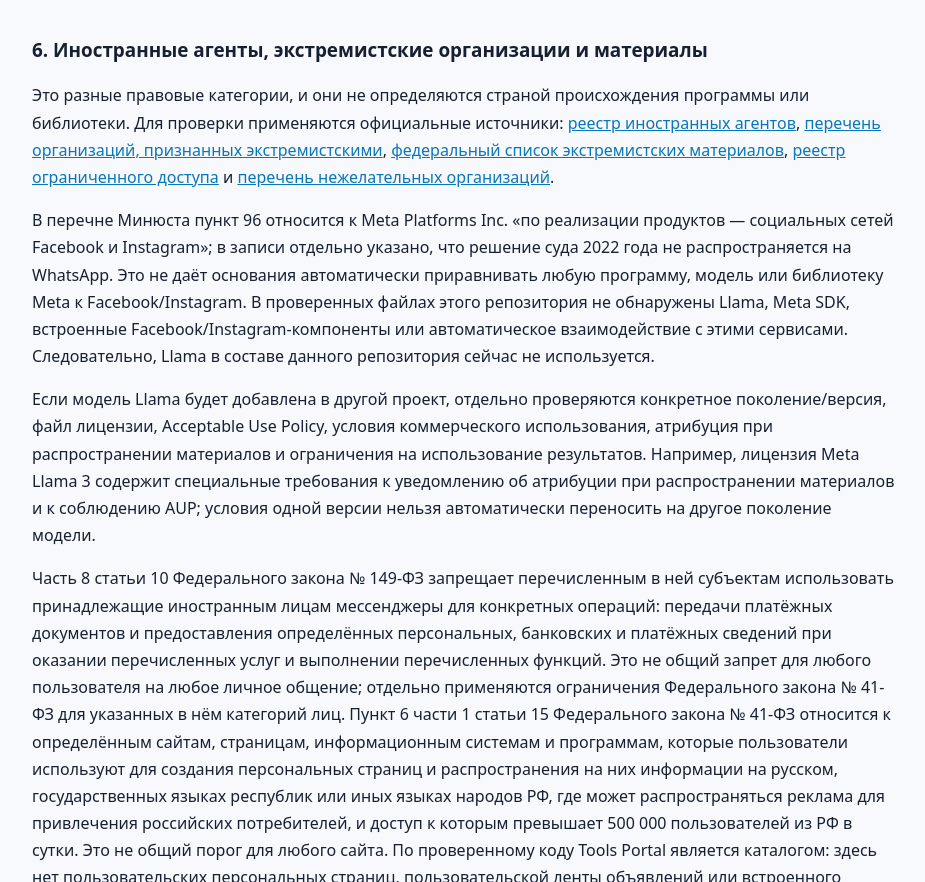
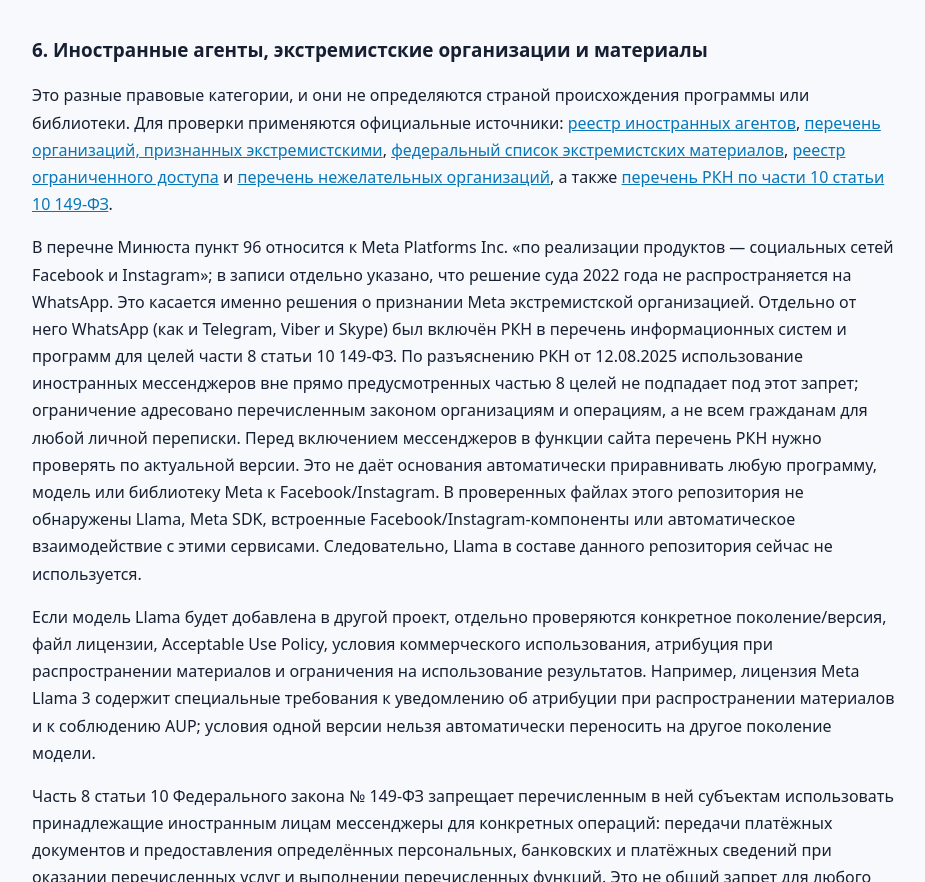
Before and after one commit to ivanivorontsov-sudo/tools-portal, a plain HTML site: page privacy.html in a window 1280 px wide. Shown: the part 2720-3602 px from the top of the page, without its empty margins (176-1101 px from the left). Drawn offline with Linux system fonts and the light colour scheme.

Commit message:
Разграничить судебное решение Meta и перечень мессенджеров РКН

```diff
--- a/privacy.html
+++ b/privacy.html
@@ -68,8 +68,8 @@
   <p>Нормативные источники: <a href="https://www.consultant.ru/document/cons_doc_LAW_61801/" target="_blank" rel="noopener noreferrer">152-ФЗ «О персональных данных»</a>, <a href="https://www.consultant.ru/document/cons_doc_LAW_61801/d996966e22e1320c9de1ab82d9f6be12c3d9d765/" target="_blank" rel="noopener noreferrer">статья 22 — уведомление</a>, <a href="https://www.consultant.ru/document/cons_doc_LAW_61801/e4ebbe1780de623c7cf32a59ca82a7bb523a25dd/" target="_blank" rel="noopener noreferrer">статья 12 — трансграничная передача</a>, <a href="https://www.consultant.ru/document/cons_doc_LAW_61801/cbf4e15b7c330f9372e876cdf2bc928bad7950ef/" target="_blank" rel="noopener noreferrer">статья 18 — локализация баз</a>, <a href="https://www.consultant.ru/document/cons_doc_LAW_61801/eeeebe22bf738fd65bb66b95cc278911ae2525ee/" target="_blank" rel="noopener noreferrer">статья 18.1 — публикация политики</a>, <a href="https://www.consultant.ru/document/cons_doc_LAW_61801/d996966e22e1320c9de1ab82d9f6be12c3d9d765/" target="_blank" rel="noopener noreferrer">статья 22 — уведомление</a>, <a href="https://eur-lex.europa.eu/eli/reg/2016/679/oj" target="_blank" rel="noopener noreferrer">GDPR</a>.</p>
 
   <h2>6. Иностранные агенты, экстремистские организации и материалы</h2>
-  <p>Это разные правовые категории, и они не определяются страной происхождения программы или библиотеки. Для проверки применяются официальные источники: <a href="https://minjust.gov.ru/ru/pages/reestr-inostryannykh-agentov/" target="_blank" rel="noopener noreferrer">реестр иностранных агентов</a>, <a href="https://www.minjust.gov.ru/ru/documents/7822/" target="_blank" rel="noopener noreferrer">перечень организаций, признанных экстремистскими</a>, <a href="https://minjust.gov.ru/ru/extremist-materials/" target="_blank" rel="noopener noreferrer">федеральный список экстремистских материалов</a>, <a href="https://eais.rkn.gov.ru/" target="_blank" rel="noopener noreferrer">реестр ограниченного доступа</a> и <a href="https://minjust.gov.ru/ru/pages/perechen-inostrannykh-i-mezhdunarodnykh-organizacij-deyatelnost-kotoryh-priznana-nezhelatelnoj-na-territorii-rossijskoj-federacii/" target="_blank" rel="noopener noreferrer">перечень нежелательных организаций</a>.</p>
-  <p>В перечне Минюста пункт 96 относится к Meta Platforms Inc. «по реализации продуктов — социальных сетей Facebook и Instagram»; в записи отдельно указано, что решение суда 2022 года не распространяется на WhatsApp. Это не даёт основания автоматически приравнивать любую программу, модель или библиотеку Meta к Facebook/Instagram. В проверенных файлах этого репозитория не обнаружены Llama, Meta SDK, встроенные Facebook/Instagram-компоненты или автоматическое взаимодействие с этими сервисами. Следовательно, Llama в составе данного репозитория сейчас не используется.</p>
+  <p>Это разные правовые категории, и они не определяются страной происхождения программы или библиотеки. Для проверки применяются официальные источники: <a href="https://minjust.gov.ru/ru/pages/reestr-inostryannykh-agentov/" target="_blank" rel="noopener noreferrer">реестр иностранных агентов</a>, <a href="https://www.minjust.gov.ru/ru/documents/7822/" target="_blank" rel="noopener noreferrer">перечень организаций, признанных экстремистскими</a>, <a href="https://minjust.gov.ru/ru/extremist-materials/" target="_blank" rel="noopener noreferrer">федеральный список экстремистских материалов</a>, <a href="https://eais.rkn.gov.ru/" target="_blank" rel="noopener noreferrer">реестр ограниченного доступа</a> и <a href="https://minjust.gov.ru/ru/pages/perechen-inostrannykh-i-mezhdunarodnykh-organizacij-deyatelnost-kotoryh-priznana-nezhelatelnoj-na-territorii-rossijskoj-federacii/" target="_blank" rel="noopener noreferrer">перечень нежелательных организаций</a>, а также <a href="https://rkn.gov.ru/docs/Perechen6_informacionnykh_sistem_05052023.pdf" target="_blank" rel="noopener noreferrer">перечень РКН по части 10 статьи 10 149-ФЗ</a>.</p>
+  <p>В перечне Минюста пункт 96 относится к Meta Platforms Inc. «по реализации продуктов — социальных сетей Facebook и Instagram»; в записи отдельно указано, что решение суда 2022 года не распространяется на WhatsApp. Это касается именно решения о признании Meta экстремистской организацией. Отдельно от него WhatsApp (как и Telegram, Viber и Skype) был включён РКН в перечень информационных систем и программ для целей части 8 статьи 10 149-ФЗ. По разъяснению РКН от 12.08.2025 использование иностранных мессенджеров вне прямо предусмотренных частью 8 целей не подпадает под этот запрет; ограничение адресовано перечисленным законом организациям и операциям, а не всем гражданам для любой личной переписки. Перед включением мессенджеров в функции сайта перечень РКН нужно проверять по актуальной версии. Это не даёт основания автоматически приравнивать любую программу, модель или библиотеку Meta к Facebook/Instagram. В проверенных файлах этого репозитория не обнаружены Llama, Meta SDK, встроенные Facebook/Instagram-компоненты или автоматическое взаимодействие с этими сервисами. Следовательно, Llama в составе данного репозитория сейчас не используется.</p>
   <p>Если модель Llama будет добавлена в другой проект, отдельно проверяются конкретное поколение/версия, файл лицензии, Acceptable Use Policy, условия коммерческого использования, атрибуция при распространении материалов и ограничения на использование результатов. Например, лицензия Meta Llama 3 содержит специальные требования к уведомлению об атрибуции при распространении материалов и к соблюдению AUP; условия одной версии нельзя автоматически переносить на другое поколение модели.</p>
   <p>Часть 8 статьи 10 Федерального закона № 149-ФЗ запрещает перечисленным в ней субъектам использовать принадлежащие иностранным лицам мессенджеры для конкретных операций: передачи платёжных документов и предоставления определённых персональных, банковских и платёжных сведений при оказании перечисленных услуг и выполнении перечисленных функций. Это не общий запрет для любого пользователя на любое личное общение; отдельно применяются ограничения Федерального закона № 41-ФЗ для указанных в нём категорий лиц. Пункт 6 части 1 статьи 15 Федерального закона № 41-ФЗ относится к определённым сайтам, страницам, информационным системам и программам, которые пользователи используют для создания персональных страниц и распространения на них информации на русском, государственных языках республик или иных языках народов РФ, где может распространяться реклама для привлечения российских потребителей, и доступ к которым превышает 500 000 пользователей из РФ в сутки. Это не общий порог для любого сайта. По проверенному коду Tools Portal является каталогом: здесь нет пользовательских персональных страниц, пользовательской ленты объявлений или встроенного мессенджера. Квалификация зависит также от фактического использования и аудитории, поэтому при существенном изменении функциональности требуется повторная оценка.</p>
   <p>Источники: <a href="https://www.consultant.ru/document/cons_doc_LAW_61798/546dcc703c0a1e08647b40a2eeaf9461168c7cb1/" target="_blank" rel="noopener noreferrer">149-ФЗ, статья 10</a>, <a href="https://www.consultant.ru/document/cons_doc_LAW_502182/" target="_blank" rel="noopener noreferrer">41-ФЗ</a>, <a href="https://www.consultant.ru/document/cons_doc_LAW_524396/" target="_blank" rel="noopener noreferrer">разъяснение Роскомнадзора от 11.12.2025</a>, <a href="https://github.com/meta-llama/llama3/blob/main/LICENSE" target="_blank" rel="noopener noreferrer">лицензия Meta Llama 3</a>.</p>
```
